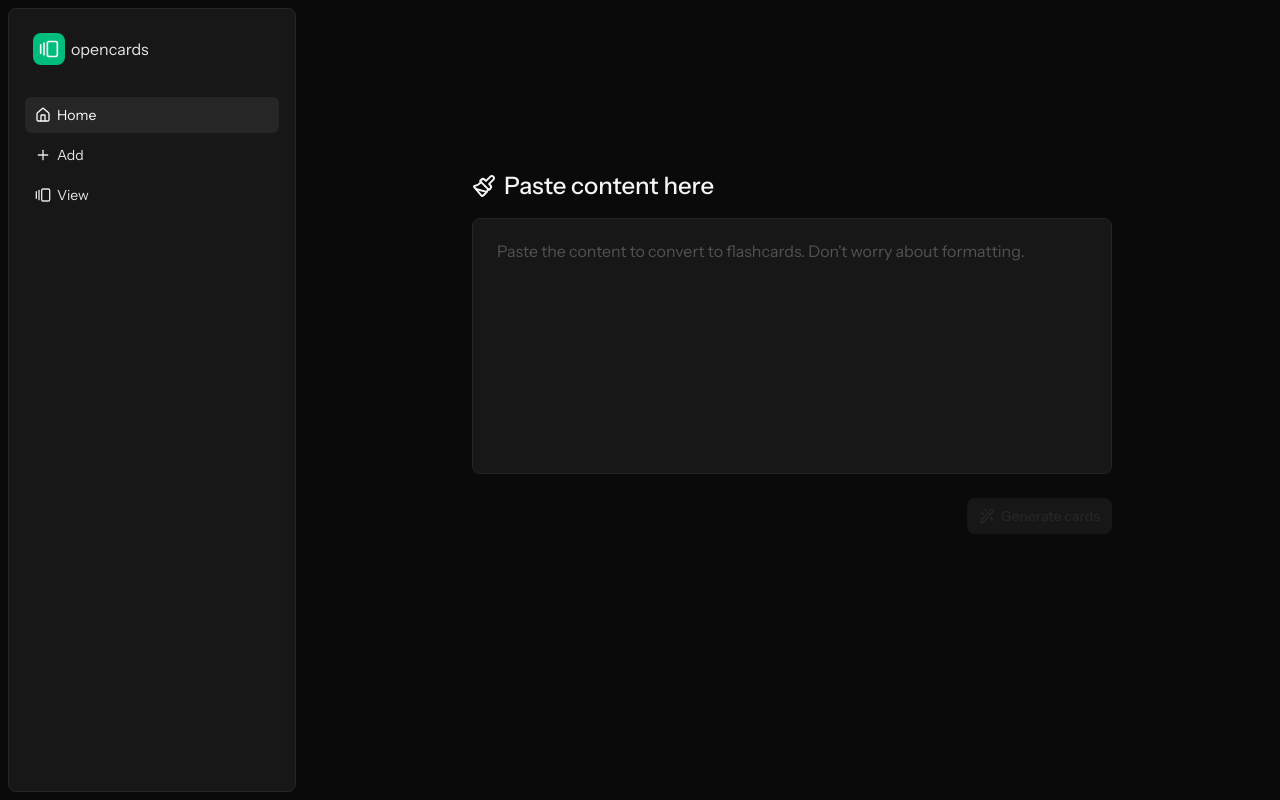
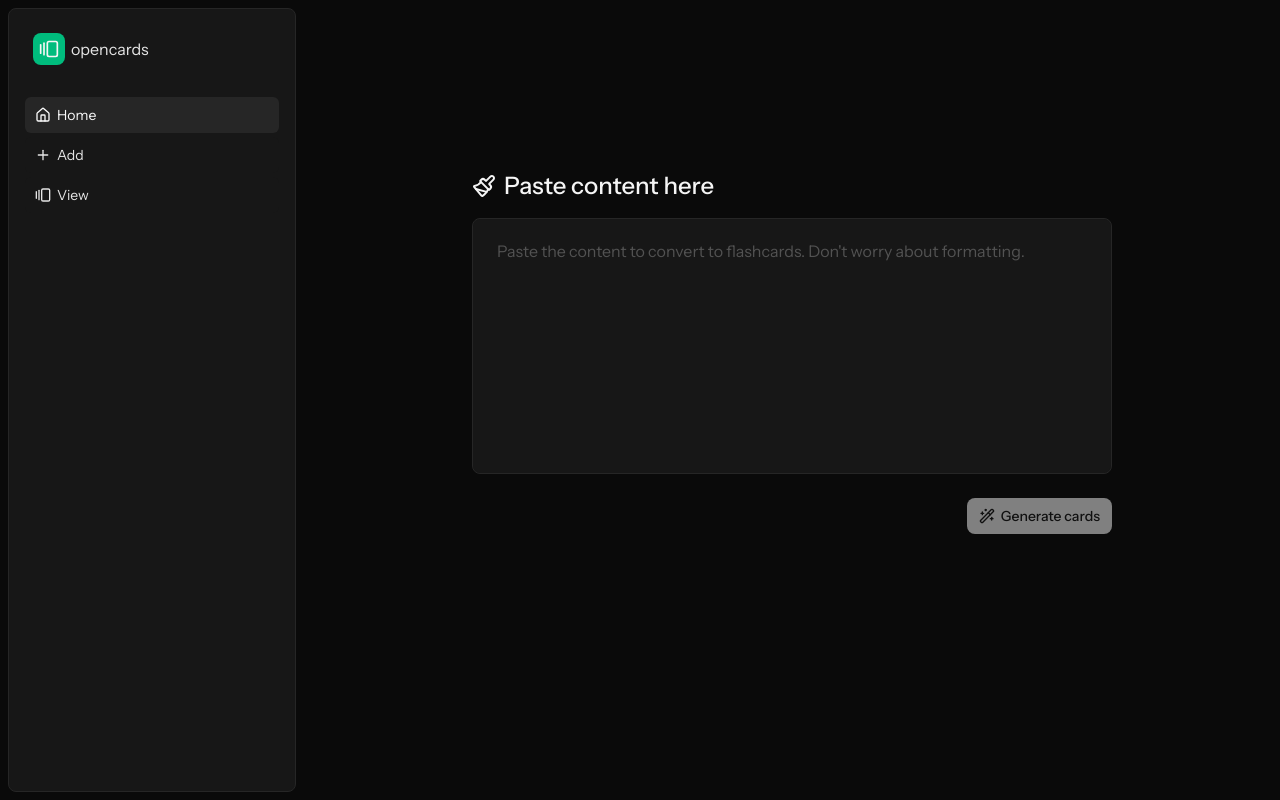
Before and after one commit to jaxonhill/opencards, a Next.js app: page /add in a window 1280 px wide. Built offline with nearby package versions, Linux system fonts and the light colour scheme.

Commit message:
Add variants to button

```diff
--- a/src/components/button.tsx
+++ b/src/components/button.tsx
@@ -1,14 +1,17 @@
 import { cn } from "@/lib/utils";
 
-type ButtonProps = React.ComponentProps<"button">;
+type ButtonProps = {
+    variant: "default" | "secondary";
+} & React.ComponentProps<"button">;
 
-export function Button({ ...props }: ButtonProps) {
+export function Button({ variant = "default", ...props }: ButtonProps) {
     return (
         <button
             {...props}
             className={cn(
-                "w-fit bg-neutral-100 text-neutral-900 font-medium text-sm rounded-lg py-2 px-3 inline-flex items-center gap-1.5 cursor-pointer",
-                "disabled:bg-neutral-900 disabled:text-neutral-800 disabled:cursor-not-allowed",
+                "w-fit font-medium text-sm rounded-lg py-2 px-3 inline-flex items-center gap-1.5 cursor-pointer disabled:cursor-not-allowed disabled:opacity-50",
+                variant === "default" && "bg-neutral-100 text-neutral-900",
+                variant === "secondary" && "bg-neutral-900 text-neutral-50",
                 props.className
             )}
         >
```
